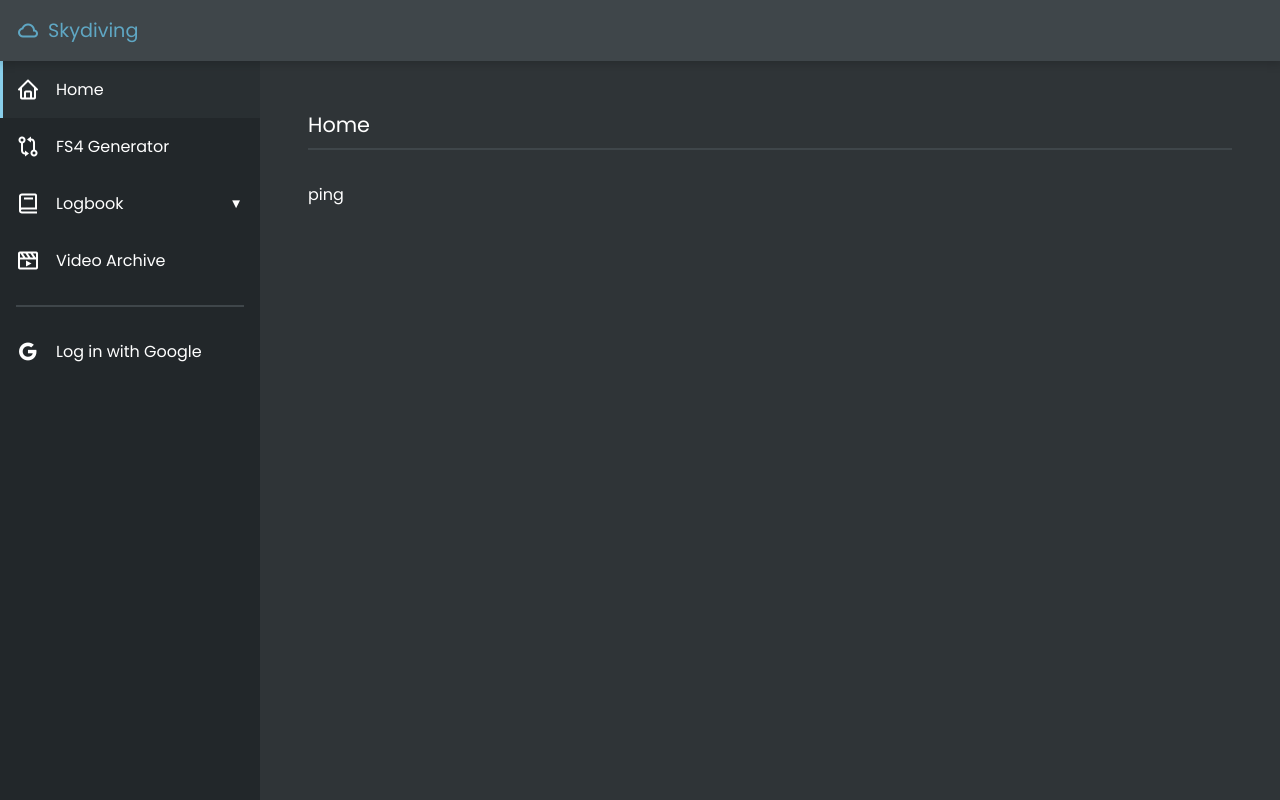
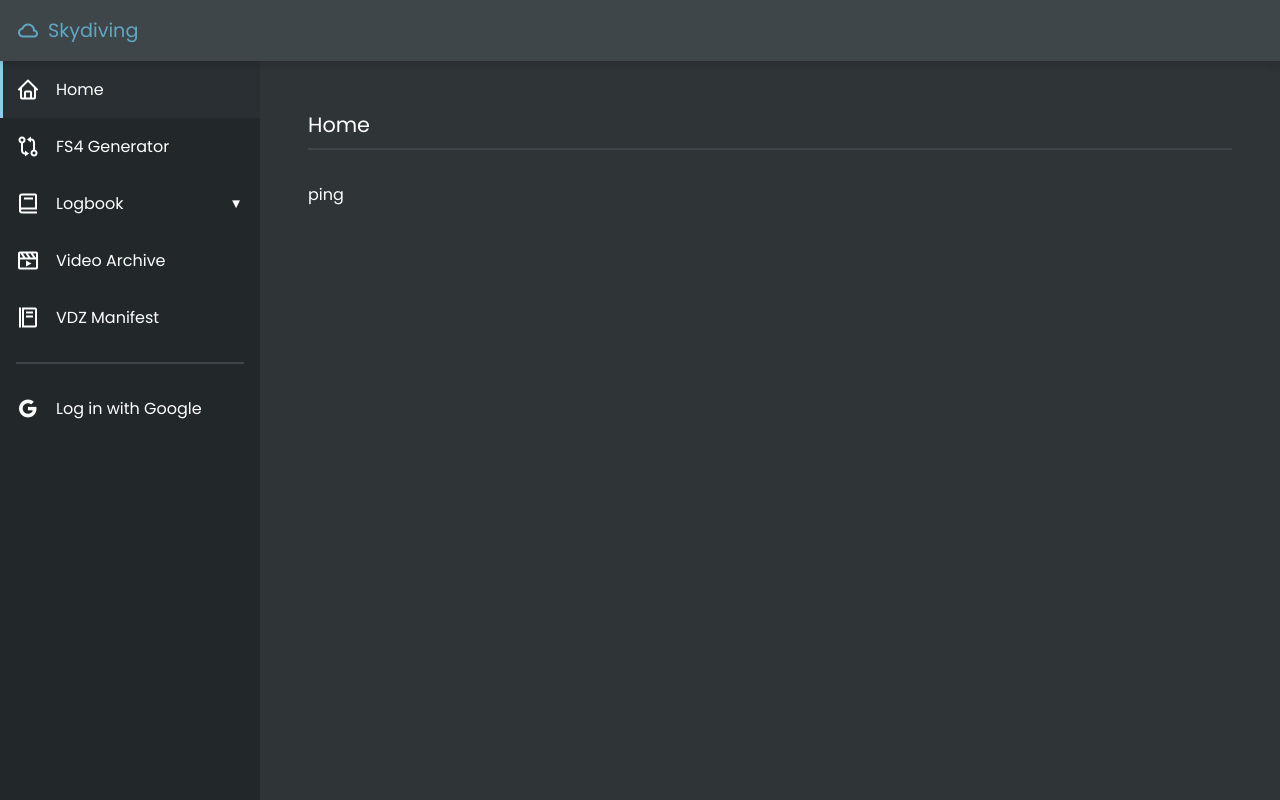
Before and after one commit to SamuelRosander/skydive, a Flask app: page / in a window 1280 px wide. Run offline with Flask 3, Linux system fonts and the light colour scheme.

Commit message:
Add VDZ manifest link

```diff
--- a/skydive/templates/layout.html
+++ b/skydive/templates/layout.html
@@ -33,7 +33,8 @@
                 <li><a href="{{ url_for('logbook.logbook_export') }}" class="sub-link"><i class="bx bx-cloud-download"></i> Export</a></li>
               </ul>
             </li>
-            <li><a href="{{ url_for('videos.browse') }}"><i class='bx bx-movie-play' ></i> Video Archive</a></li>
+            <li><a href="{{ url_for('videos.browse') }}"><i class='bx bx-movie-play'></i> Video Archive</a></li>
+            <li><a href="https://dzm.burblesoft.com/jmp?dz_id=3373" target="_blank"><i class='bx bx-food-menu'></i> VDZ Manifest</a></li>
           </ul>
 
           <div class="line"></div>
```
